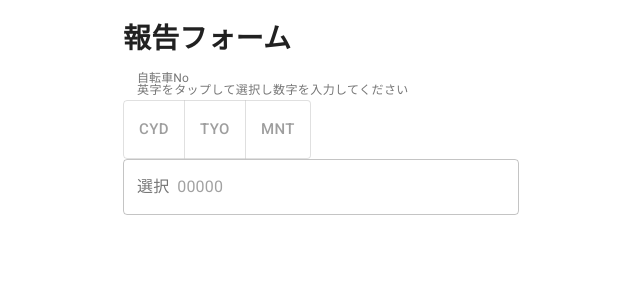
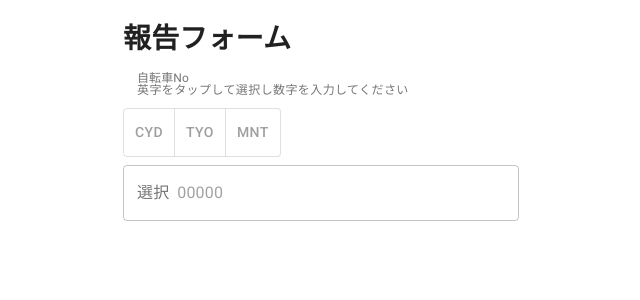
Before and after one commit to noriaki/bicycle-breakdown-report-app, a Next.js app: page /new in a window 1280 px wide. Shown: the top 300 px of the page, without its empty margins (319-959 px from the left). Built offline with nearby package versions, Linux system fonts and the light colour scheme.

Commit message:
refactor styles

```diff
--- a/src/components/Report/Editor/BicycleId.tsx
+++ b/src/components/Report/Editor/BicycleId.tsx
@@ -1,4 +1,6 @@
-import { useState, useRef } from 'react';
+import { FC, useState, useRef } from 'react';
+
+// material-ui components
 import ToggleButton from '@material-ui/lab/ToggleButton';
 import ToggleButtonGroup from '@material-ui/lab/ToggleButtonGroup';
 import FormControl from '@material-ui/core/FormControl';
@@ -7,10 +9,14 @@ import InputLabel from '@material-ui/core/InputLabel';
 import OutlinedInput from '@material-ui/core/OutlinedInput';
 import InputAdornment from '@material-ui/core/InputAdornment';
 
+// styles
+import useStyles from '~/styles/Report/Editor/BicycleId-Style';
+
 const ids = ['CYD', 'TYO', 'MNT'] as const;
+type Ids = typeof ids[number];
 
-const BicycleId = () => {
-  const [bicycleId, setBicycleId] = useState<string | null>(null);
+const BicycleId: FC = () => {
+  const [bicycleId, setBicycleId] = useState<Ids | null>(null);
   const inputRef = useRef();
   const handleBicycleId = (e, newBicycleId) => {
     if (newBicycleId !== null) {
@@ -19,21 +25,21 @@ const BicycleId = () => {
     inputRef.current.focus();
   };
 
+  const classes = useStyles();
+
   return (
     <>
       <FormControl fullWidth variant="outlined">
-        <InputLabel shrink htmlFor="bicycleId">
-          自転車No
-        </InputLabel>
+        <InputLabel htmlFor="bicycleId">自転車No</InputLabel>
         <FormHelperText id="bicycleIdText">
           英字をタップして選択し数字を入力してください
         </FormHelperText>
         <ToggleButtonGroup
           exclusive
-          size="large"
           value={bicycleId}
           onChange={handleBicycleId}
           aria-label="outlined primary button group"
+          className={classes.toggleButtonGroupContainer}
         >
           {ids.map((id) => (
             <ToggleButton key={id} value={id}>
--- /dev/null
+++ b/src/styles/Report/Editor/BicycleId-Style.ts
@@ -0,0 +1,11 @@
+import { createStyles, Theme, makeStyles } from '@material-ui/core/styles';
+
+const useStyles = makeStyles((theme: Theme) =>
+  createStyles({
+    toggleButtonGroupContainer: {
+      margin: theme.spacing(1, 0),
+    },
+  }),
+);
+
+export default useStyles;
```
